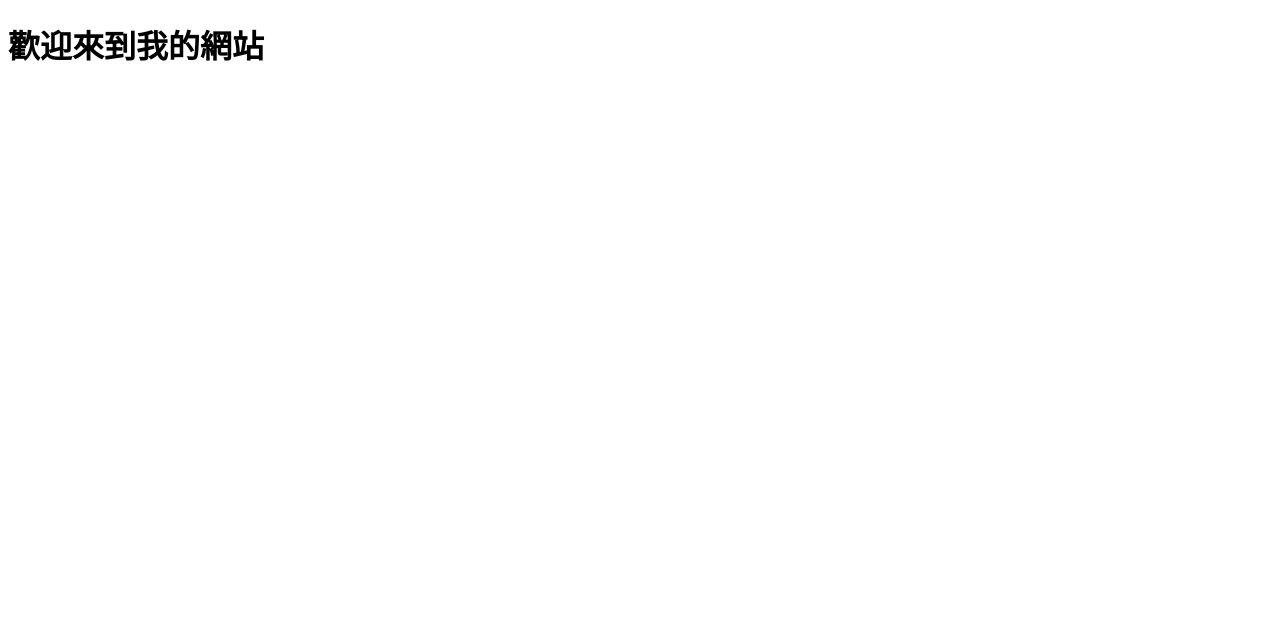
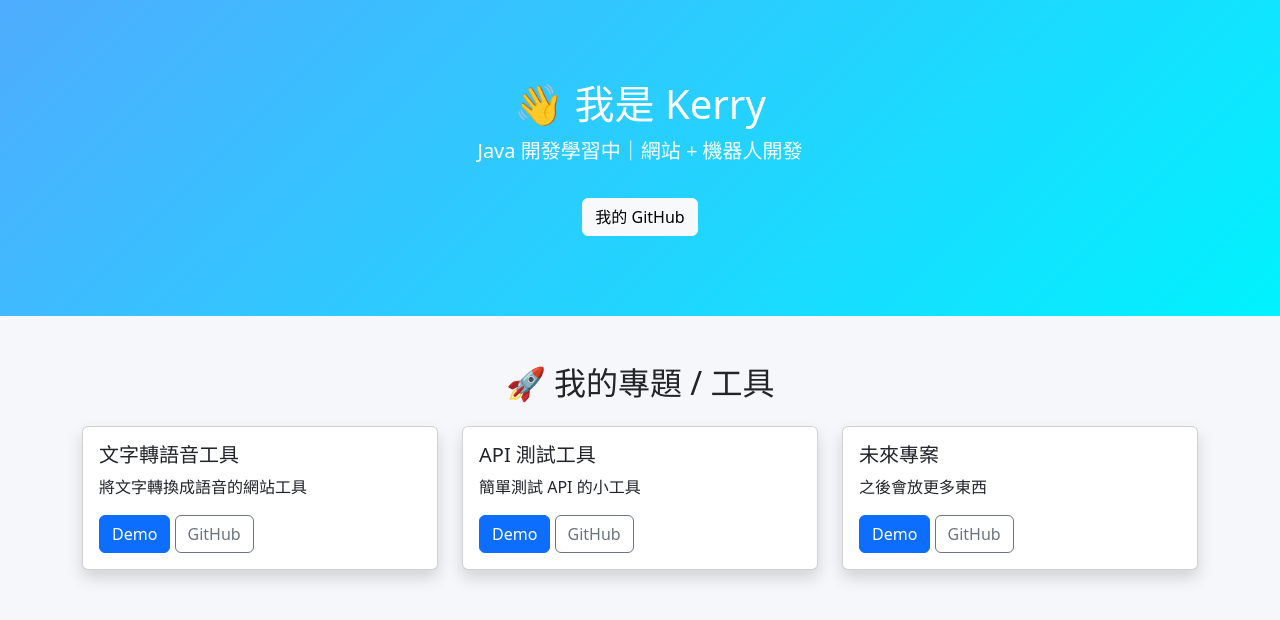
Before and after one commit to kerrychen1122/kerry-portfolio, a plain HTML site: page index.html in a window 1280 px wide. Drawn offline with nearby package versions, Linux system fonts and the light colour scheme.

Commit message:
Enhance index.html with Bootstrap and new content

```diff
--- a/index.html
+++ b/index.html
@@ -1,10 +1,83 @@
 <!DOCTYPE html>
-<html>
+<html lang="zh-TW">
 <head>
   <meta charset="UTF-8">
   <title>Kerry Portfolio</title>
+  <meta name="viewport" content="width=device-width, initial-scale=1">
+
+  <!-- Bootstrap -->
+  <link href="https://cdn.jsdelivr.net/npm/bootstrap@5.3.0/dist/css/bootstrap.min.css" rel="stylesheet">
+
+  <style>
+    body {
+      background-color: #f5f7fa;
+    }
+    .hero {
+      background: linear-gradient(135deg, #4facfe, #00f2fe);
+      color: white;
+      padding: 80px 20px;
+      text-align: center;
+    }
+    .card:hover {
+      transform: translateY(-5px);
+      transition: 0.3s;
+    }
+  </style>
 </head>
+
 <body>
-  <h1>歡迎來到我的網站</h1>
+
+<!-- 🔹 自我介紹 -->
+<section class="hero">
+  <h1>👋 我是 Kerry</h1>
+  <p class="lead">Java 開發學習中｜網站 + 機器人開發</p>
+  <a href="https://github.com/kerrychen1122" target="_blank" class="btn btn-light mt-3">我的 GitHub</a>
+</section>
+
+<!-- 🔹 專案區 -->
+<div class="container mt-5">
+  <h2 class="text-center mb-4">🚀 我的專題 / 工具</h2>
+
+  <div class="row">
+
+    <!-- 專案1 -->
+    <div class="col-md-4 mb-4">
+      <div class="card shadow">
+        <div class="card-body">
+          <h5 class="card-title">文字轉語音工具</h5>
+          <p class="card-text">將文字轉換成語音的網站工具</p>
+          <a href="#" class="btn btn-primary">Demo</a>
+          <a href="#" class="btn btn-outline-secondary">GitHub</a>
+        </div>
+      </div>
+    </div>
+
+    <!-- 專案2 -->
+    <div class="col-md-4 mb-4">
+      <div class="card shadow">
+        <div class="card-body">
+          <h5 class="card-title">API 測試工具</h5>
+          <p class="card-text">簡單測試 API 的小工具</p>
+          <a href="#" class="btn btn-primary">Demo</a>
+          <a href="#" class="btn btn-outline-secondary">GitHub</a>
+        </div>
+      </div>
+    </div>
+
+    <!-- 專案3 -->
+    <div class="col-md-4 mb-4">
+      <div class="card shadow">
+        <div class="card-body">
+          <h5 class="card-title">未來專案</h5>
+          <p class="card-text">之後會放更多東西</p>
+          <a href="#" class="btn btn-primary">Demo</a>
+          <a href="#" class="btn btn-outline-secondary">GitHub</a>
+        </div>
+      </div>
+    </div>
+
+  </div>
+</div>
+
 </body>
 </html>
```
